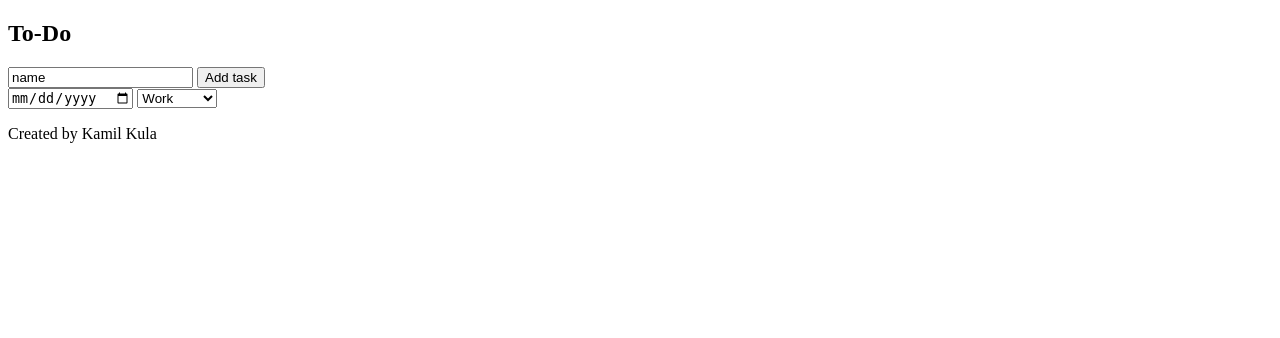
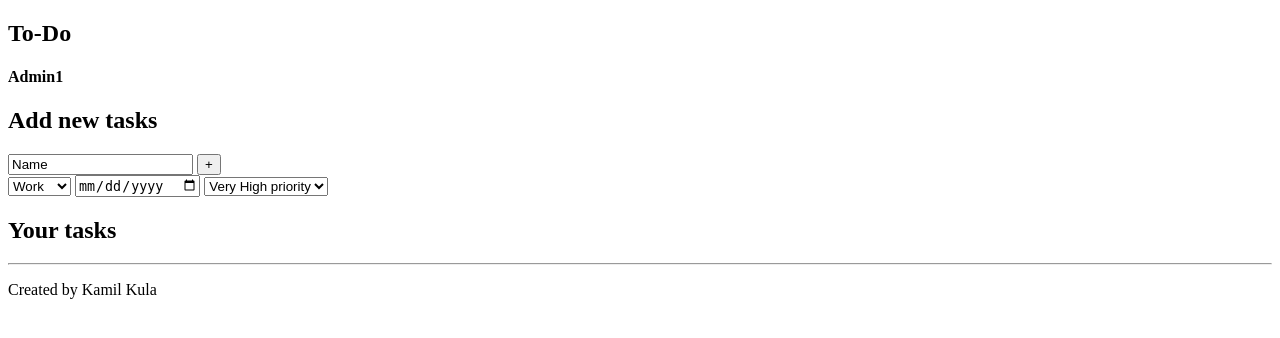
Before and after one commit to WombasticDeveloper/ToDo, a PHP site: page /home.php in a window 1280 px wide. Shown: the top 338 px of the page. Run offline with PHP 8.4, Linux system fonts and the light colour scheme.

Commit message:
modified HTML structure

```diff
--- a/home.php
+++ b/home.php
@@ -11,25 +11,39 @@
   <body>
     <section id="menu">
       <h1>To-Do</h1>
-      <!--<//?php
-        $user="Test";
+      <?php
+        $user="Admin1";
         echo "<h4>$user</h4>";
-      ?//> -->
+      ?>
+    </section>
+    <section id="Task">
+      <?php
+
+      ?>
     </section>
     <section id="addT">
-      <input type="text" placeholder="Enter your task" value="name">
-      <input type="button" value="Add task" onclick="">
+      <h2>Add new tasks</h2>
+      <input type="text" placeholder="Enter your task" value="Name">
+      <input type="button" value="+">
       <br>
-      <input type="date">
-      <select>
+      <select id="tag">
         <option>Work</option>
         <option>School</option>
         <option>Home</option>
-        <option disabled>Add more</option>
+      </select>
+      <input type="date">
+      <select id="priority">
+        <option>Very High priority</option>
+        <option>High priority</option>
+        <option>Medium priority</option>
+        <option>Low priority</option>
       </select>
     </section>
     <section id="tasks">
+      <h2>Your tasks</h2><hr>
+      <?php
 
+      ?>
     </section>
     <section id="footer">
       <p>Created by Kamil Kula</p>
```
